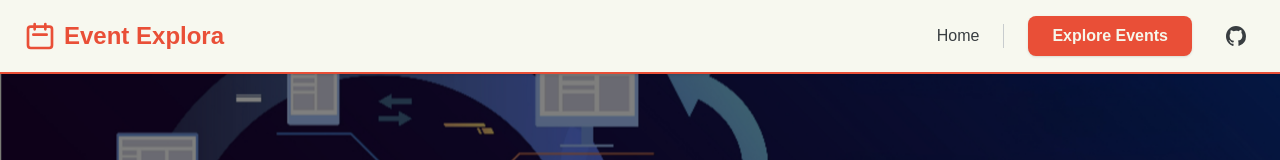
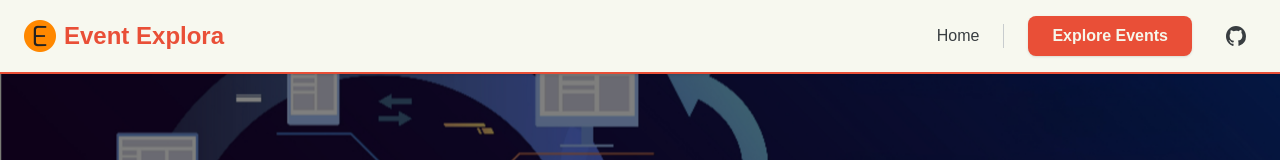
Before and after one commit to Dru-429/event-explora, a Next.js app: page /api-conference in a window 1280 px wide. Shown: the top 160 px of the page. Built offline with nearby package versions, Linux system fonts and the light colour scheme.

Commit message:
aaded/log

```diff
--- a/src/components/Navbar.tsx
+++ b/src/components/Navbar.tsx
@@ -1,4 +1,5 @@
 import Link from "next/link"
+import Image from "next/image"
 
 export default function Navbar() {
   return (
@@ -8,14 +9,15 @@ export default function Navbar() {
         href="/"
         className="font-bold text-2xl text-primary hover:text-primary/80 transition-colors flex items-center gap-2"
       >
-        <svg className="w-8 h-8" fill="none" stroke="currentColor" viewBox="0 0 24 24">
-          <path
-            strokeLinecap="round"
-            strokeLinejoin="round"
-            strokeWidth={2}
-            d="M8 7V3m8 4V3m-9 8h10M5 21h14a2 2 0 002-2V7a2 2 0 00-2-2H5a2 2 0 00-2 2v12a2 2 0 002 2z"
+        <span className="w-8 h-8">
+          <Image
+            src="/logo.png"
+            alt="Event Explora Logo"
+            width={32}
+            height={32}
+            className="object-cover"
           />
-        </svg>
+        </span>
         Event Explora
       </Link>
 
```
Also changed, not shown: public/logo.png (added).
